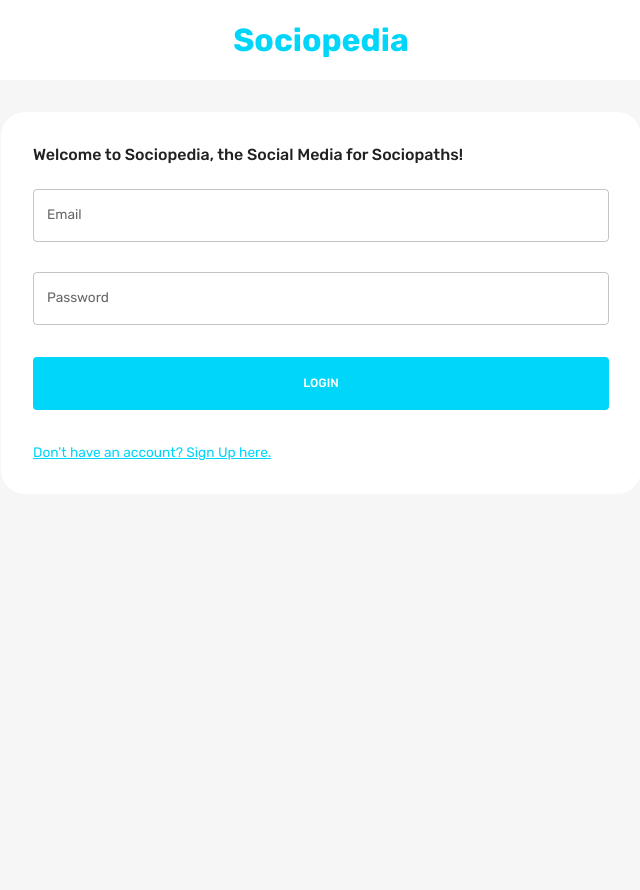
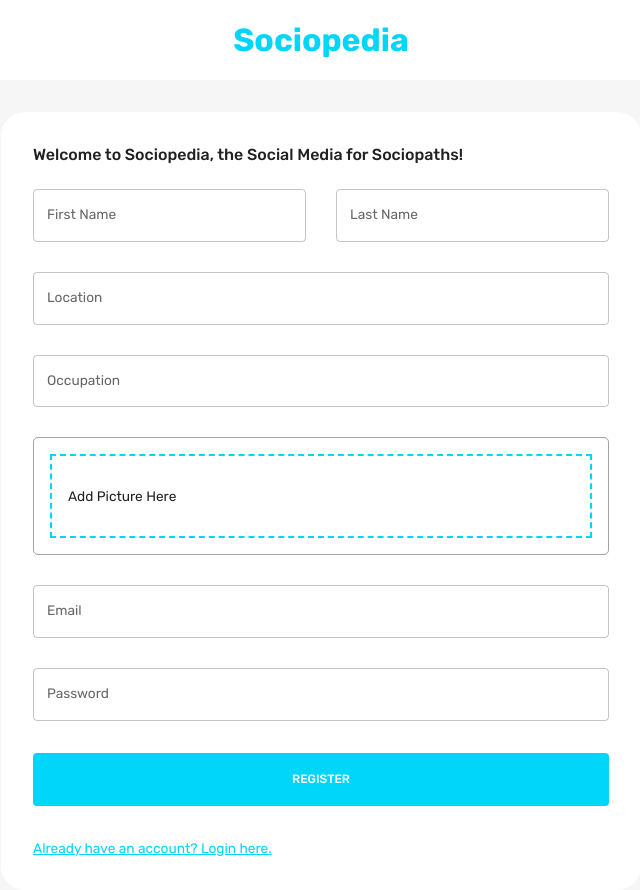
Before and after one commit to kpirabaharan/MERN-Fullstack, a React (Create React App) app in the folder social-media/client/: page / in a window 1280 px wide. Shown: the whole page, without its empty margins (319-959 px from the left). Before the commit the page ends 800 px from the top, so only its background shows below. Built offline with nearby package versions, Linux system fonts and the light colour scheme.

Commit message:
Social Media App: Revisions
Updated friends number on User Widget. Reversed post order. Updated
signup/login links.

Signed-off-by: Keeshigan Pirabaharan <kpirabaharan3@gmail.com>

```diff
--- a/social-media/client/src/scenes/loginPage/Form.jsx
+++ b/social-media/client/src/scenes/loginPage/Form.jsx
@@ -1,6 +1,6 @@
-import React, { useState } from 'react';
+import React from 'react';
+import { useNavigate, useSearchParams } from 'react-router-dom';
 import { useDispatch } from 'react-redux';
-import { useNavigate } from 'react-router';
 import Dropzone from 'react-dropzone';
 import { Formik } from 'formik';
 import { object, string } from 'yup';
@@ -48,13 +48,12 @@ const initialValuesLogin = {
 };
 
 const Form = () => {
-  const [pageType, setPageType] = useState('login');
   const { palette } = useTheme();
   const dispatch = useDispatch();
   const navigate = useNavigate();
   const isNonMobile = useMediaQuery('(min-width:600px)');
-  const isLogin = pageType === 'login';
-  const isRegister = pageType === 'register';
+  const [searchParams] = useSearchParams();
+  const isLogin = searchParams.get('mode') === 'login';
 
   const mainColor = palette.primary.main;
   const altColor = palette.background.alt;
@@ -80,7 +79,7 @@ const Form = () => {
     console.log(savedUser);
 
     if (savedUser) {
-      setPageType('login');
+      navigate('/?mode=login');
     }
   };
 
@@ -104,7 +103,7 @@ const Form = () => {
     if (isLogin) {
       await login(values, onSubmitProps);
     }
-    if (isRegister) {
+    if (!isLogin) {
       await register(values, onSubmitProps);
     }
   };
@@ -135,7 +134,7 @@ const Form = () => {
               '& > div': { gridColumn: isNonMobile ? undefined : 'span 4' },
             }}
           >
-            {isRegister && (
+            {!isLogin && (
               <>
                 <TextField
                   label='First Name'
@@ -255,7 +254,7 @@ const Form = () => {
             </Button>
             <Typography
               onClick={() => {
-                setPageType(isLogin ? 'register' : 'login');
+                navigate(`?mode=${isLogin ? 'signup' : 'login'}`);
                 resetForm();
               }}
               sx={{
--- a/social-media/client/src/scenes/navBar/index.jsx
+++ b/social-media/client/src/scenes/navBar/index.jsx
@@ -44,7 +44,7 @@ const NavBar = () => {
 
   const handleLogout = () => {
     dispatch(setLogout());
-    navigate('/');
+    navigate('/?mode=login');
   };
 
   return (
--- a/social-media/client/src/scenes/widgets/UserWidget.jsx
+++ b/social-media/client/src/scenes/widgets/UserWidget.jsx
@@ -18,7 +18,7 @@ const UserWidget = ({ userId, picturePath }) => {
   const { palette } = useTheme();
   const navigate = useNavigate();
   const token = useSelector((state) => state.token);
-  const userPerson = useSelector((state) => state.user);
+  const friends = useSelector((state) => state.user);
 
   const dark = palette.neutral.dark;
   const medium = palette.neutral.medium;
@@ -50,7 +50,6 @@ const UserWidget = ({ userId, picturePath }) => {
     occupation,
     viewedProfile,
     impressions,
-    friends,
   } = user;
 
   return (
@@ -73,7 +72,7 @@ const UserWidget = ({ userId, picturePath }) => {
               {firstName} {lastName}
             </Typography>
             <Typography color={medium}>
-              {userPerson.friends.length} friends
+              {friends.length} friends
             </Typography>
           </Box>
         </FlexBetween>
```
Also changed, not shown: 2 other files (tests, documents, lock files or other folders).
